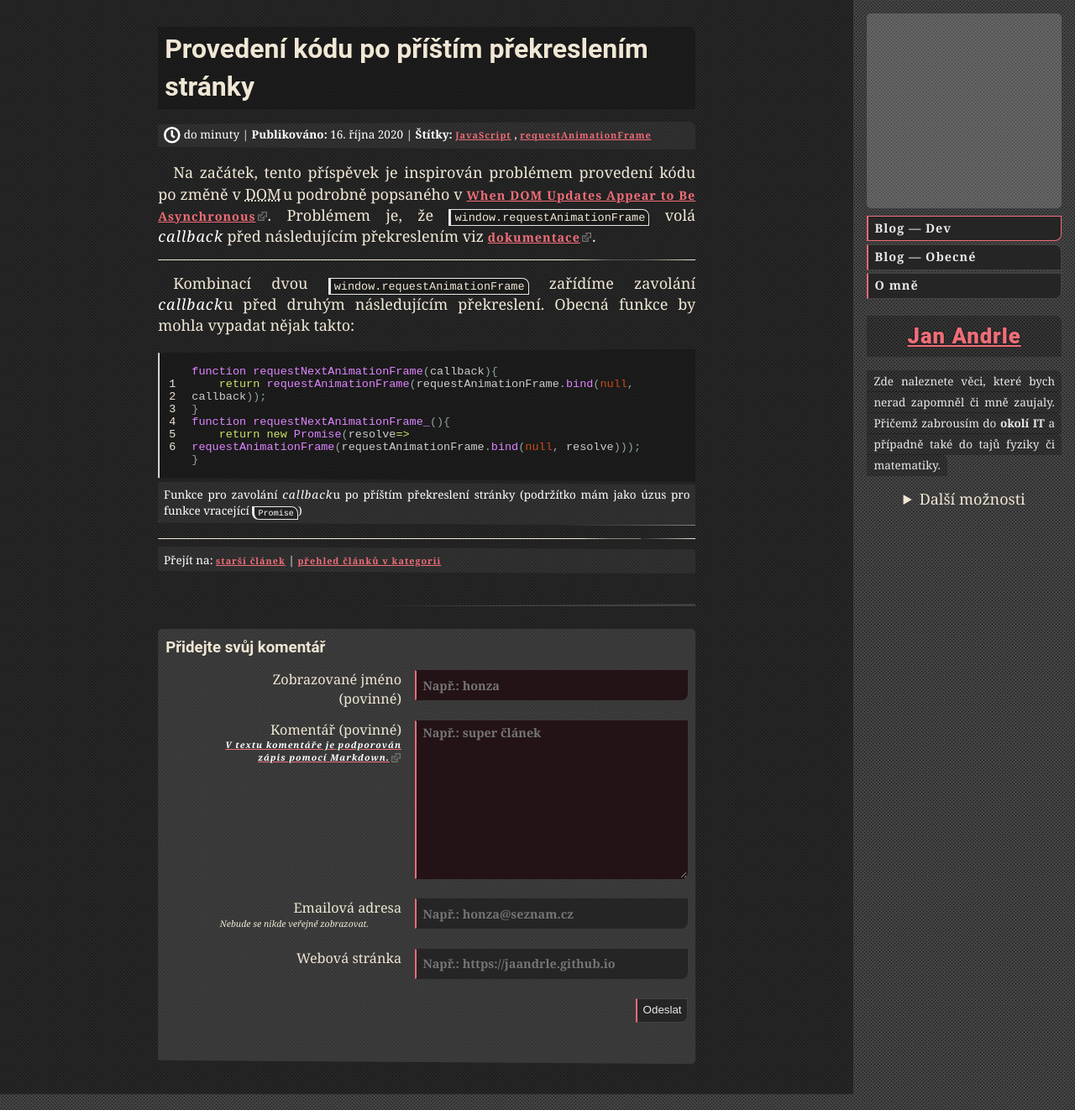
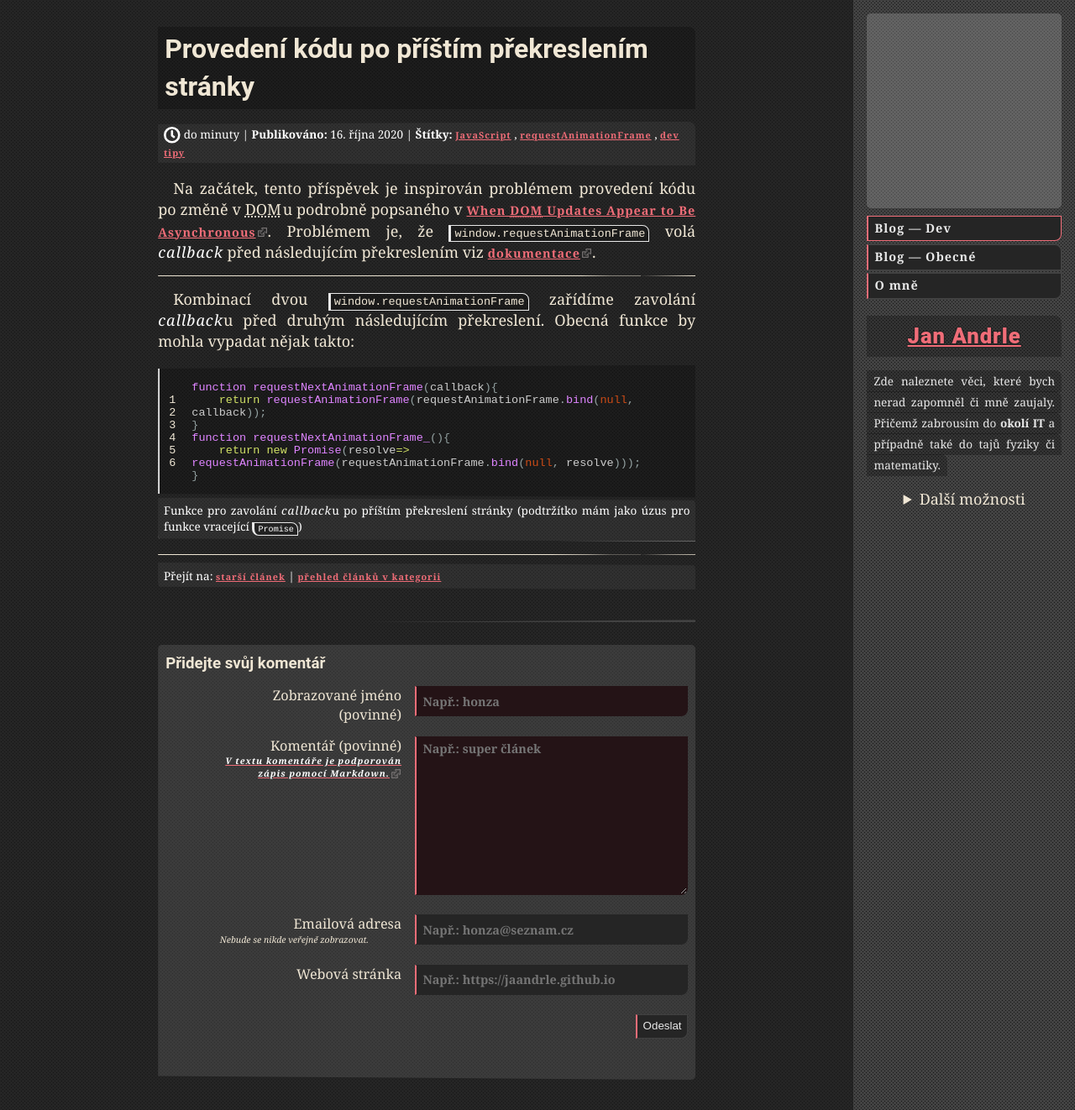
Before and after one commit to jaandrle/jaandrle.github.io, a Jekyll site: the page built from _posts/2020/2020-10-16-provedeni-kodu-po-pristim-prekreslenim-stranky.md, in a window 1280 px wide. Shown: the whole page at 84% size. Built offline with Jekyll 4.4.1, drawn with Linux system fonts in a browser that asks for light colours; grey boxes are pictures that could not be loaded.

Commit message:
Prereview: tagy+typo

````diff
--- a/_posts/2020/2020-10-16-provedeni-kodu-po-pristim-prekreslenim-stranky.md
+++ b/_posts/2020/2020-10-16-provedeni-kodu-po-pristim-prekreslenim-stranky.md
@@ -1,6 +1,6 @@
 ---
 layout: post
-tags: [JavaScript,requestAnimationFrame]
+tags: [JavaScript,requestAnimationFrame,dev tipy]
 title: "Provedení kódu po příštím překreslením stránky"
 category: dev
 excerpt_separator: <!--more-->
@@ -14,7 +14,7 @@ Na začátek, tento příspěvek je inspirován problémem provedení kódu po z
 
 Kombinací dvou `window.requestAnimationFrame` zařídíme zavolání *callback*u před druhým následujícím překreslení. Obecná funkce by mohla vypadat nějak takto:
 
-{% include code.html caption="Funkce pro zavolání *callback*u po příštím překreslení stránky (podržítko mám jako úzus pro funkce vracející `Promise`)" code="
+{% include code.html caption="Funkce pro zavolání *callback*u po příštím překreslení stránky (podtržítko mám jako úzus pro funkce vracející `Promise`)" code="
 ```JavaScript
 function requestNextAnimationFrame(callback){
     return requestAnimationFrame(requestAnimationFrame.bind(null, callback));
````
